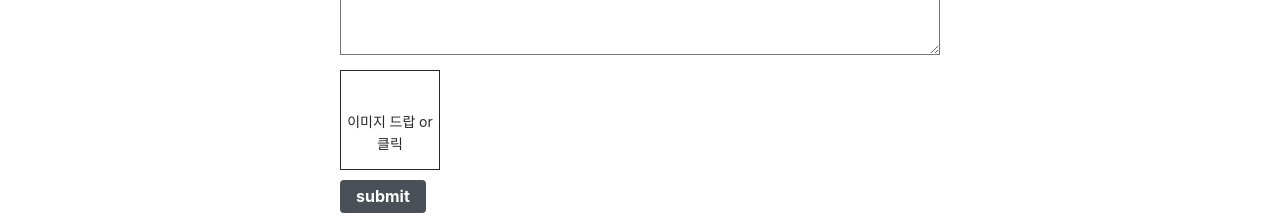
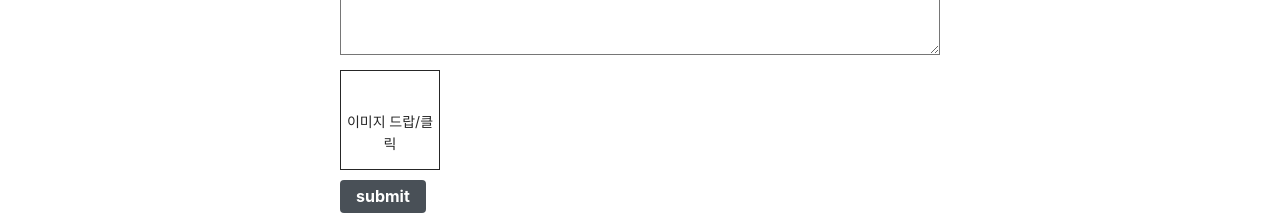
Before and after one commit to kwagyoo/42chelin, a React (Create React App) app in the folder frontend/: page /write in a window 1280 px wide. Shown: the part 419-639 px from the top of the page. Built offline with nearby package versions, Linux system fonts and the light colour scheme.

Commit message:
Edit : 이미지 스크롤 구역에서 이미지 추가 버튼 위치가 잘못 들어가는 오류 수정

```diff
--- a/frontend/src/common/ImageUpload.js
+++ b/frontend/src/common/ImageUpload.js
@@ -16,12 +16,10 @@ const StyledDrop = styled.div`
 
 const ThumbsContainer = styled.div`
   width: ${({ count }) =>
-    count <= 4
-      ? '100%'
-      : 110 * (count + 1) +
-        'px'}; //밖에서 동적으로 조절하고 싶은 경우 파라미터로 값을 받아올 수 있다.
+    110 * (count + 1) +
+    'px'}; //밖에서 동적으로 조절하고 싶은 경우 파라미터로 값을 받아올 수 있다.
   max-height: 100px;
-  display: inline-block;
+  display: flex;
   margin-top: 5px;
 `;
 
@@ -72,6 +70,7 @@ const ImageUpload = ({ files, count, setFiles, setCount }) => {
   const onDelete = (index) => {
     URL.revokeObjectURL(files.find((x) => x.index === index).preview);
     setFiles((prevFiles) => prevFiles.filter((x) => x.index !== index)); //splice의 경우 원래 함수를 잘라주는 함수라서 새로 배열을 생성하지 않아 갱신하지 않는것일 듯
+    setCount((prevCount) => prevCount - 1);
   };
 
   const thumbs = files.map(
@@ -112,10 +111,10 @@ const ImageUpload = ({ files, count, setFiles, setCount }) => {
             <div
               style={{
                 alignItems: 'center',
-                height: '90%',
+                height: '40%',
               }}
             >
-              <div class="dropMsg">이미지 드랍 or 클릭</div>
+              <div class="dropMsg">이미지 드랍/클릭</div>
             </div>
           )}
         </StyledDrop>
```
